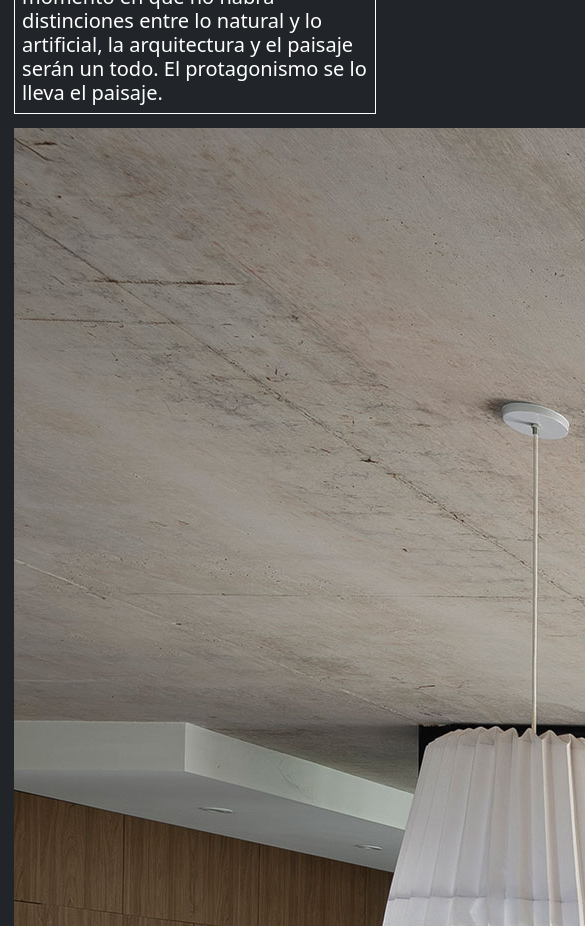
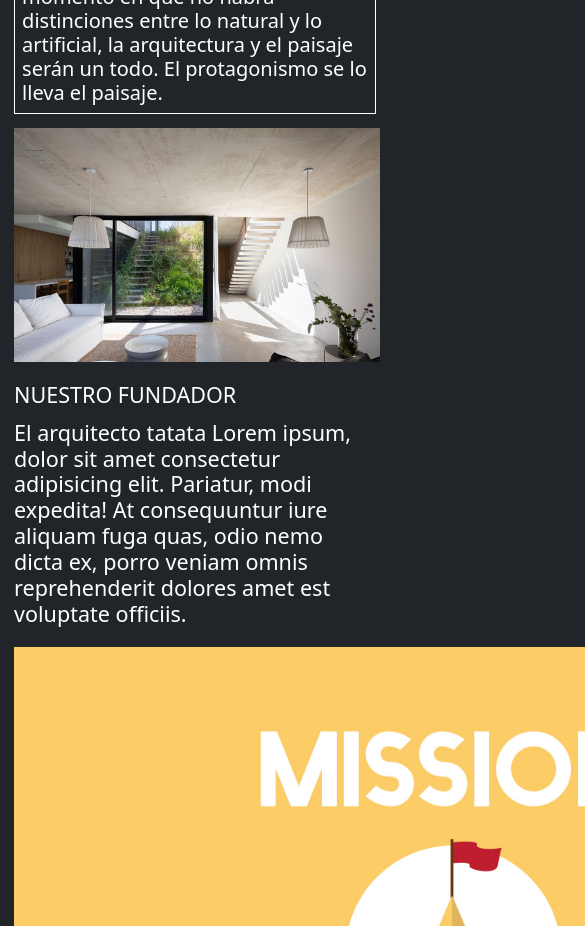
Before and after one commit to ticiano20/raiz, a website: page pages/nosotros.html in a window 390 px wide. Shown: the part 960-1886 px from the top of the page, 585 px wide, since content can reach past the window. Drawn offline with nearby package versions, Linux system fonts and the light colour scheme.

Commit message:
responsive

```diff
--- a/pages/nosotros.html
+++ b/pages/nosotros.html
@@ -96,7 +96,7 @@
         Somos creadores de espacios que permanecen en el tiempo, diseñamos obras pensadas para enriquecerse con el paso de los años. A medida que el tiempo transcurra, la naturaleza se hará cada vez más presente, menos arquitectura será, porque la vegetación irá creciendo y será cada vez más natural. Llegará el momento en que no habrá distinciones entre lo natural y lo artificial, la arquitectura y el paisaje serán un todo. El protagonismo se lo lleva el paisaje.</p>
      <!--Fin texto-->
      <div class="clearfix">
-      <img src="../img/11.jpg" class="col-md-6 float-md-end mb-3 ms-md-3" alt="...">
+      <img src="../img/11.jpg" class="col-md-6 float-md-end mb-3 ms-md-3 img-fluid" alt="...">
 
       <p class="text-white h4">
        NUESTRO FUNDADOR
```
